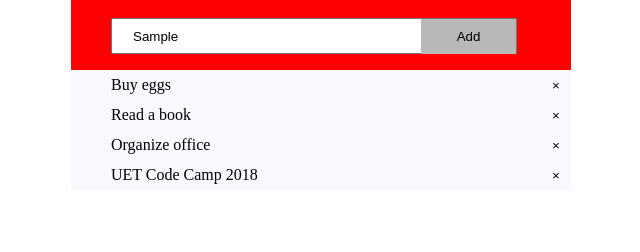
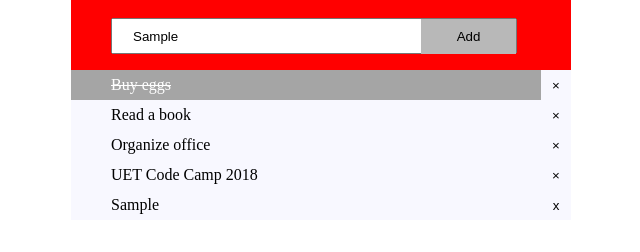
Before and after one commit to anhdhbn/CodeCamp, a plain HTML site: page 1-1/index.html in a window 1280 px wide. Both pictures are taken after typing "Sample" into the empty fields and a click on the button "Add". Shown: the part 120-372 px from the top of the page, without its empty margins (319-959 px from the left). Drawn offline with Linux system fonts and the light colour scheme.

Commit message:
add event click

```diff
--- /dev/null
+++ b/1-1/func.js
@@ -0,0 +1,14 @@
+var button = document.getElementById("add");
+    button.addEventListener('click', function(){
+
+    var data = document.getElementById("text-data").value;
+    var node = document.createElement("li");
+    console.log(data);
+    var textNode = document.createTextNode(data);
+    var subBtn = document.createElement('BUTTON');
+    subBtn.appendChild(document.createTextNode("x"));
+    subBtn.className = "lBtn";
+    node.appendChild(textNode);
+    node.appendChild(subBtn);
+    document.getElementById("myList").appendChild(node);
+})
--- a/1-1/index.html
+++ b/1-1/index.html
@@ -10,13 +10,15 @@
     <h1>My To Do List</h1>
 
     <div class="nav">
-        <input type="text" class="textbox" placeholder="Title...">
-        <input type="button" class="btn" value="Add">
+        <input type="text" class="textbox" id="text-data" placeholder="Title...">
+        <input type="button" class="btn" id="add" value="Add">
     </div>
 
-    <ul>
-        <li>
-            Buy eggs
+    <div class="main">
+        <ul id="myList">
+            <li class="completed">
+                <span>Buy eggs</span>
+
                 <button class = "lBtn">&#215;</button>
             </li>
             <li>
@@ -33,5 +35,10 @@
             </li>
         </ul>
     </div>
+</div>
+
+
+
+<script src="./func.js"></script>
 </body>
 </html>
--- a/1-1/style.css
+++ b/1-1/style.css
@@ -47,7 +47,14 @@ ul li {
     list-style-position: inside;
     padding-left: 40px;
     line-height: 30px;
+    background-image: url("./tick.svg") no-repeat left;
 
+}
+
+.main ul li.completed {
+    text-decoration: line-through;
+    background-color: #a5a5a5;
+    color: #fff;
 }
 
 .btn {
```
Also changed, not shown: 1-1/tick.svg (added). Lines whose indentation alone changed are shown as unchanged.
